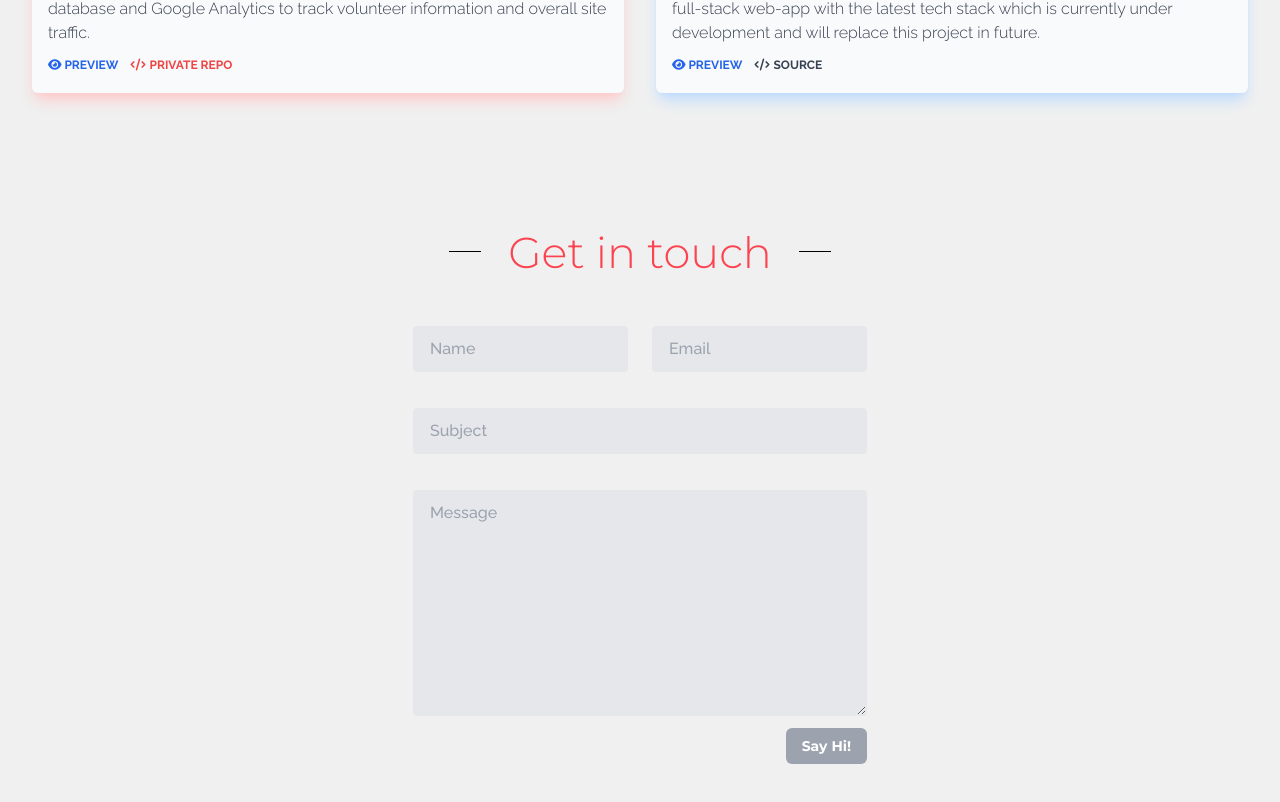
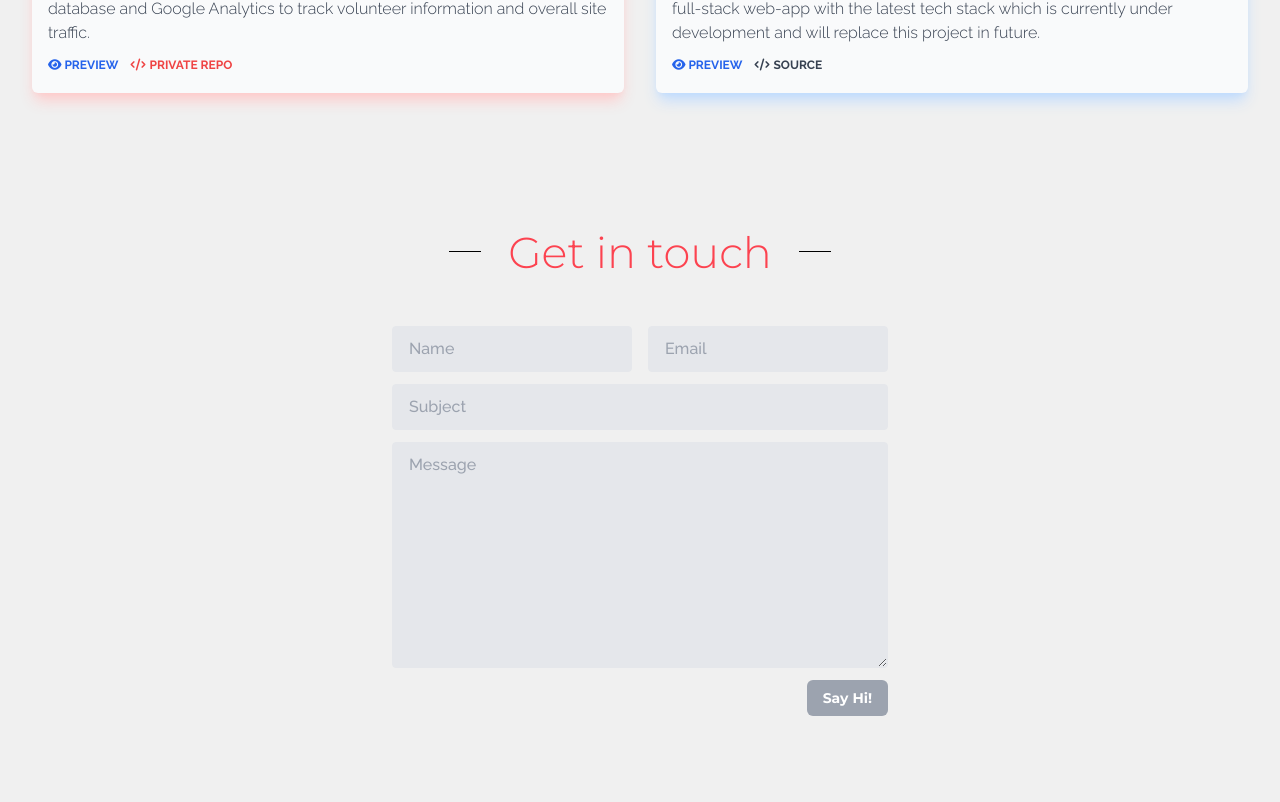
Before and after one commit to sosring/portfolio, a Nuxt app: page / in a window 1280 px wide. Shown: the part 2552-3354 px from the top of the page. After the commit the page ends 3284 px from the top, so only its background shows below. Built offline with nearby package versions, Linux system fonts and the light colour scheme.

Commit message:
fixed form

```diff
--- a/components/Contact-form.vue
+++ b/components/Contact-form.vue
@@ -1,40 +1,41 @@
 <template>
 
-  <form class="max-w-xl mx-auto px-2
+  <form class="max-w-lg mx-auto px-2
    py-4 text-sm sm:text-base font-medium
-   font-raleway text-gray-500 "
+   font-raleway text-gray-500"
    @submit.prevent="sendMail">
-  <div class="flex flex-wrap -mx-3 mb-6">
-    <div class="w-full md:w-1/2 px-3 mb-6 md:mb-0">
-      <input class="form-inputs" type="text" placeholder="Name"
+
+  <div class="sm:grid grid-cols-2 sm:gap-4">
+    <div>
+      <input class="form-inputs" type="text"
+       placeholder="Name"
        v-model="credentials.fullname">
     </div>
-    <div class="w-full md:w-1/2 px-3">
-      <input class="form-inputs" type="email" placeholder="Email"
+    <div>
+      <input class="form-inputs" type="email"
+       placeholder="Email"
        v-model="credentials.email">
     </div>
   </div>
-  <div class="flex flex-wrap -mx-3 mb-6">
-    <div class="w-full px-3">
-      <input class="form-inputs" type="text" placeholder="Subject"
+
+    <div class="w-full">
+      <input class="form-inputs" type="text"
+       placeholder="Subject"
        v-model="credentials.subject">
     </div>
-  </div>
 
-    <div class="flex flex-wrap -mx-3 mb-6">
-    <div class="w-full px-3">
+    <div class="w-full">
       <textarea rows="10"
        class="form-inputs"
        placeholder="Message"
        v-model="credentials.message" />
     </div>
 
-    <div class="text-end w-full px-3">
+    <div class="text-end w-full">
       <input type="submit"
        :disabled="checkFields" value="Say Hi!"
        :class="checkFields ? 'disabled-btn' : 'submit-btn'">
     </div>
-  </div>
 </form>
 
 </template>
--- a/components/Contact.vue
+++ b/components/Contact.vue
@@ -3,7 +3,8 @@
    pt-12 md:pt-16 font-montserrat
    flex items-center justify-center">
 
-    <article class="lg:text-center">
+    <article class="w-full
+     lg:text-center">
 
       <h2 class="heading stroke
        text-secoundary font-thin
```
